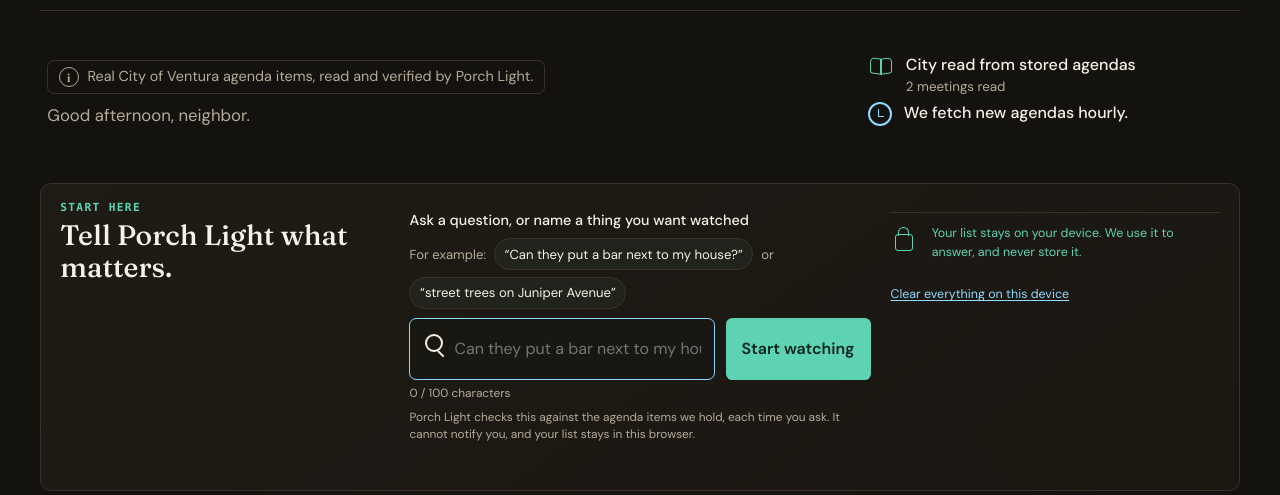
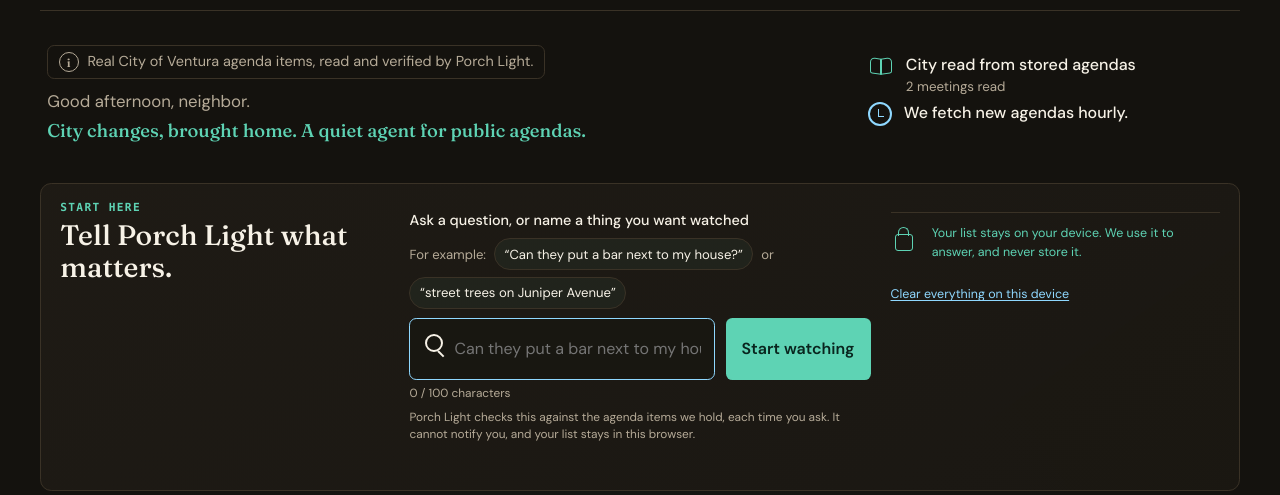
Before and after one commit to earlgreyhot1701D/porch-light, a website: page web/index.html in a window 1280 px wide. Shown: the part 65-560 px from the top of the page. Drawn offline with Linux system fonts and the light colour scheme.

Commit message:
feat(web): add bilingual tagline under the greeting (EN + ES via copy module)

```diff
--- a/web/app.js
+++ b/web/app.js
@@ -79,7 +79,9 @@
     navQuiet: "Quiet week", navChanges: "Changed", navCalendar: "Calendar", navBodies: "All bodies", navHow: "How it works",
     navUnavailable: "(not available in this preview)",
     sample: "Real City of Ventura agenda items, read and verified by Porch Light.",
-    greeting: "Good afternoon, neighbor.", heartbeatTitle: "System heartbeat",
+    greeting: "Good afternoon, neighbor.",
+    tagline: "City changes, brought home. A quiet agent for public agendas.",
+    heartbeatTitle: "System heartbeat",
     cityRead: "City read from stored agendas", readCount: "2 meetings read", nextCheck: "We fetch new agendas hourly.",
     quietTitle: "Nothing new for you this week.",
     quietBody: "We read the City Council and Planning Commission agendas we hold. Nothing matched what you're watching. Your watch list lives only in this browser, so check back and run it again anytime.",
@@ -161,7 +163,9 @@
     navQuiet: "Semana tranquila", navChanges: "Cambios", navCalendar: "Calendario", navBodies: "Todos los organismos", navHow: "C\u00F3mo funciona",
     navUnavailable: "(no disponible en esta vista previa)",
     sample: "Puntos reales de la agenda de la Ciudad de Ventura, le\u00EDdos y verificados por Porch Light.",
-    greeting: "Buenas tardes, vecindad.", heartbeatTitle: "Estado del sistema",
+    greeting: "Buenas tardes, vecindad.",
+    tagline: "Los cambios de la ciudad, a su puerta. Un agente discreto para las agendas p\u00FAblicas.",
+    heartbeatTitle: "Estado del sistema",
     cityRead: "Ciudad le\u00EDda de agendas almacenadas", readCount: "2 reuniones le\u00EDdas", nextCheck: "Obtenemos nuevas agendas cada hora.",
     quietTitle: "Nada nuevo para usted esta semana.",
     quietBody: "Le\u00EDmos las agendas del Concejo Municipal y de la Comisi\u00F3n de Planificaci\u00F3n que tenemos. Nada coincidi\u00F3 con lo que usted sigue. Su lista de temas vive solo en este navegador; vuelva y ej\u00E9cutela de nuevo cuando quiera.",
--- a/web/index.html
+++ b/web/index.html
@@ -100,6 +100,7 @@
             <span data-i18n="sample">Real City of Ventura agenda items, read and verified by Porch Light.</span>
           </div>
           <p class="greeting" id="greeting" data-i18n="greeting">Good afternoon, neighbor.</p>
+          <p class="tagline" data-i18n="tagline">City changes, brought home. A quiet agent for public agendas.</p>
         </div>
         <section class="heartbeat" aria-labelledby="heartbeat-title" aria-live="polite">
           <span id="heartbeat-title" class="visually-hidden" data-i18n="heartbeatTitle">System heartbeat</span>
--- a/web/styles.css
+++ b/web/styles.css
@@ -161,6 +161,7 @@
 h2 { margin: 0; font-size: clamp(1.5rem, 2.4vw, 2.2rem); line-height: 1.12; }
 h3 { margin: 0; font-size: 1.25rem; }
 .greeting { margin: 0; color: var(--muted); font-size: 1.05rem; line-height: 1.4; }
+.tagline { margin: .35rem 0 0; font-family: var(--serif); font-size: 1.15rem; line-height: 1.3; color: var(--primary); max-width: 46ch; }
 .heartbeat { display: grid; gap: .2rem; padding: .4rem 0; }
 .heartbeat-row { display: flex; align-items: flex-start; gap: .75rem; min-height: 34px; }
 .status-shape { flex: 0 0 auto; display: inline-grid; place-items: center; width: 24px; height: 24px; color: var(--primary); font-size: .8rem; margin-top: .1rem; }
```
